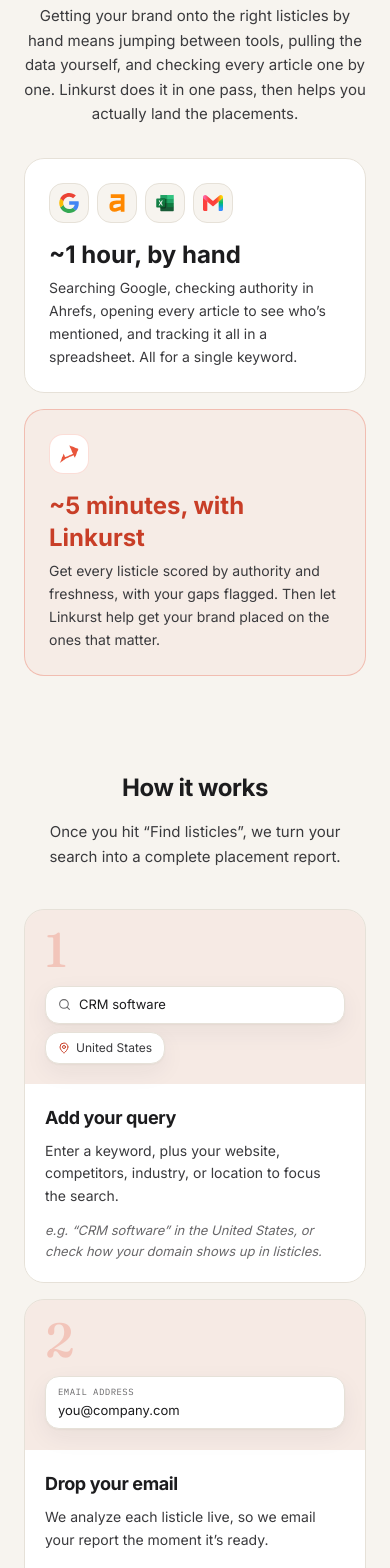
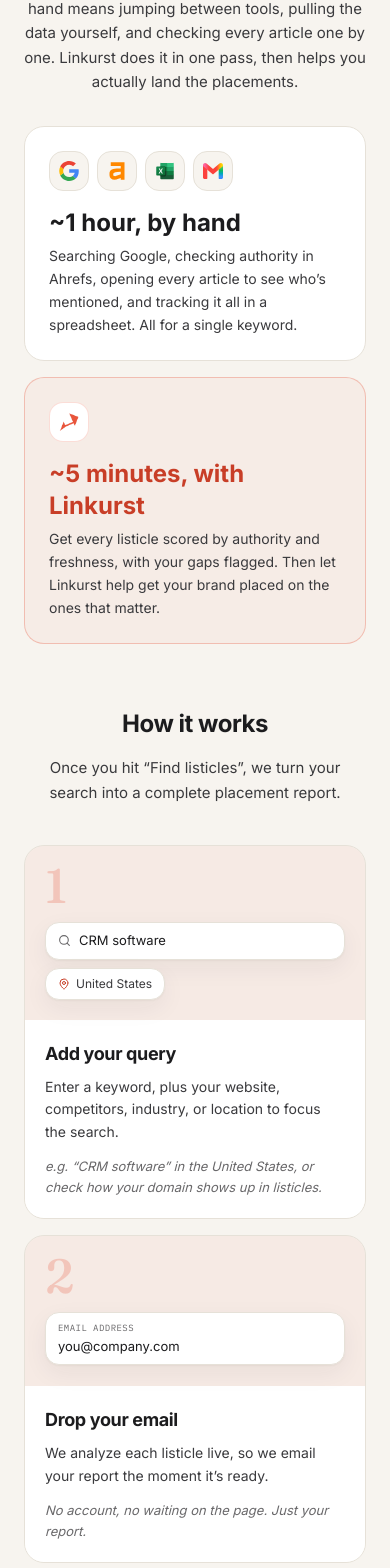
Before and after one commit to Sahin712/linkurst, a Next.js app: page /tools/listicle-finder in a window 390 px wide. Shown: the part 1273-2841 px from the top of the page. Built offline with nearby package versions, Linux system fonts and the light colour scheme.

Commit message:
Mobile: tighten section gaps on small screens
Section top margins now mt-16 on mobile, sm:mt-24 on larger. Verified no
horizontal overflow, grids collapse to one column, and the wide dashboard
table scrolls within its container.

Co-Authored-By: Claude Opus 4.8 <noreply@anthropic.com>

```diff
--- a/src/app/tools/listicle-finder/page.tsx
+++ b/src/app/tools/listicle-finder/page.tsx
@@ -91,7 +91,7 @@ export default function ListicleFinderPage() {
           </div>
 
           {/* ---- problem / solution ---- */}
-          <Reveal className="mx-auto mt-24 max-w-3xl">
+          <Reveal className="mx-auto mt-16 max-w-3xl sm:mt-24">
             <h2 className="text-center text-2xl font-bold tracking-tight text-foreground sm:text-3xl">
               Finding placements by hand doesn&rsquo;t scale
             </h2>
@@ -148,7 +148,7 @@ export default function ListicleFinderPage() {
           </Reveal>
 
           {/* ---- how it works (detailed) ---- */}
-          <Reveal id="how" className="mt-24 scroll-mt-24">
+          <Reveal id="how" className="mt-16 scroll-mt-24 sm:mt-24">
             <div className="mx-auto max-w-2xl text-center">
               <h2 className="text-2xl font-bold tracking-tight text-foreground sm:text-3xl">
                 How it works
@@ -306,7 +306,7 @@ export default function ListicleFinderPage() {
           </Reveal>
 
           {/* ---- what's in your report ---- */}
-          <Reveal className="mt-24">
+          <Reveal className="mt-16 sm:mt-24">
             <div className="mx-auto max-w-2xl text-center">
               <p className="eyebrow-mono flex items-center justify-center gap-2 text-coral">
                 <span className="inline-block h-px w-6 bg-coral" />
@@ -422,7 +422,7 @@ export default function ListicleFinderPage() {
           </Reveal>
 
           {/* ---- split: the gap ---- */}
-          <Reveal className="mt-24">
+          <Reveal className="mt-16 sm:mt-24">
             <div className="grid items-center gap-10 lg:grid-cols-2 lg:gap-16">
               <div>
                 <p className="eyebrow-mono text-coral">The gap</p>
@@ -521,7 +521,7 @@ export default function ListicleFinderPage() {
           </Reveal>
 
           {/* ---- how a listicle becomes a recommendation ---- */}
-          <Reveal className="mt-24">
+          <Reveal className="mt-16 sm:mt-24">
             <div className="mx-auto max-w-2xl text-center">
               <p className="eyebrow-mono text-coral">Why placements win</p>
               <h2 className="mt-4 text-2xl font-bold tracking-tight text-foreground sm:text-3xl">
@@ -561,7 +561,7 @@ export default function ListicleFinderPage() {
           </Reveal>
 
           {/* faq */}
-          <Reveal className="mt-24 border-t border-border pt-14">
+          <Reveal className="mt-16 border-t border-border pt-12 sm:mt-24 sm:pt-14">
             <div className="grid gap-8 lg:grid-cols-[0.85fr_1.15fr] lg:gap-16">
               <div className="lg:sticky lg:top-24 lg:self-start">
                 <p className="eyebrow-mono flex items-center gap-2 text-coral">
```
